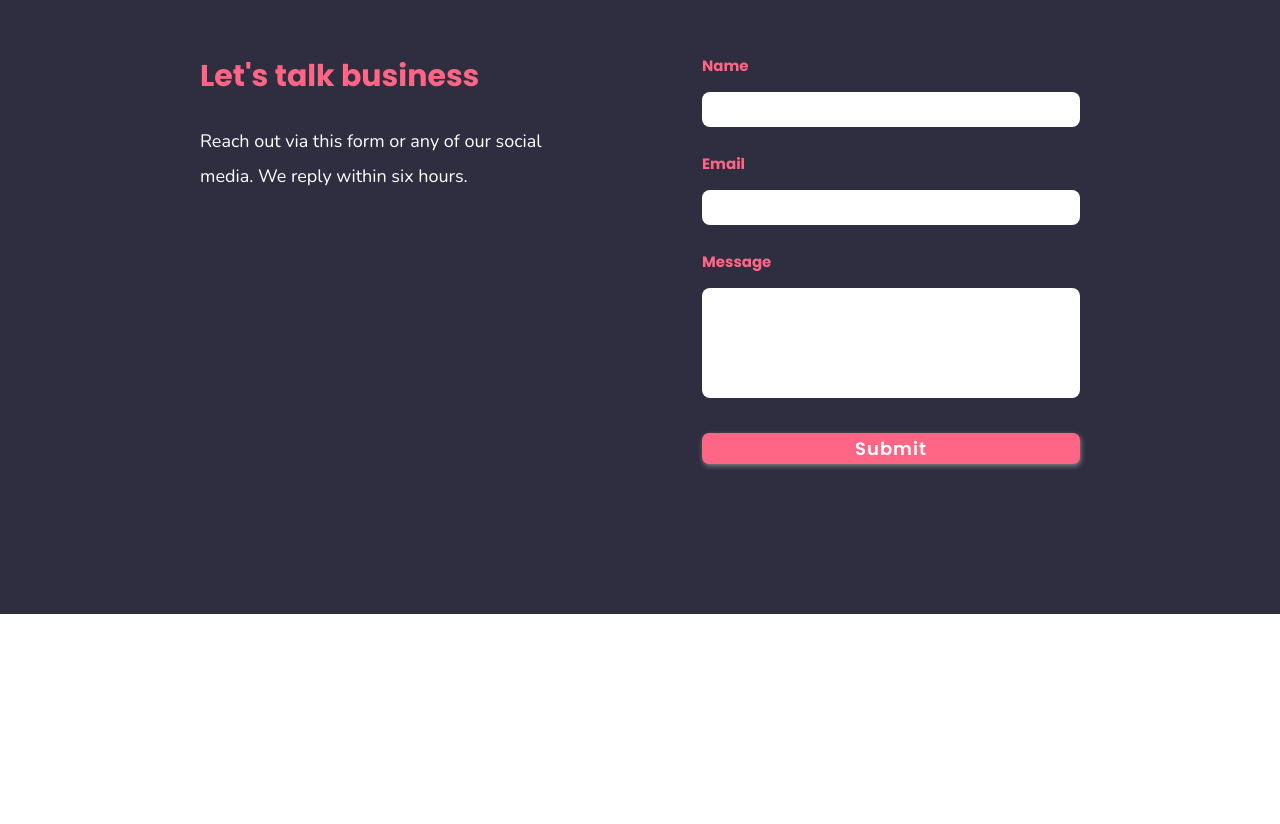
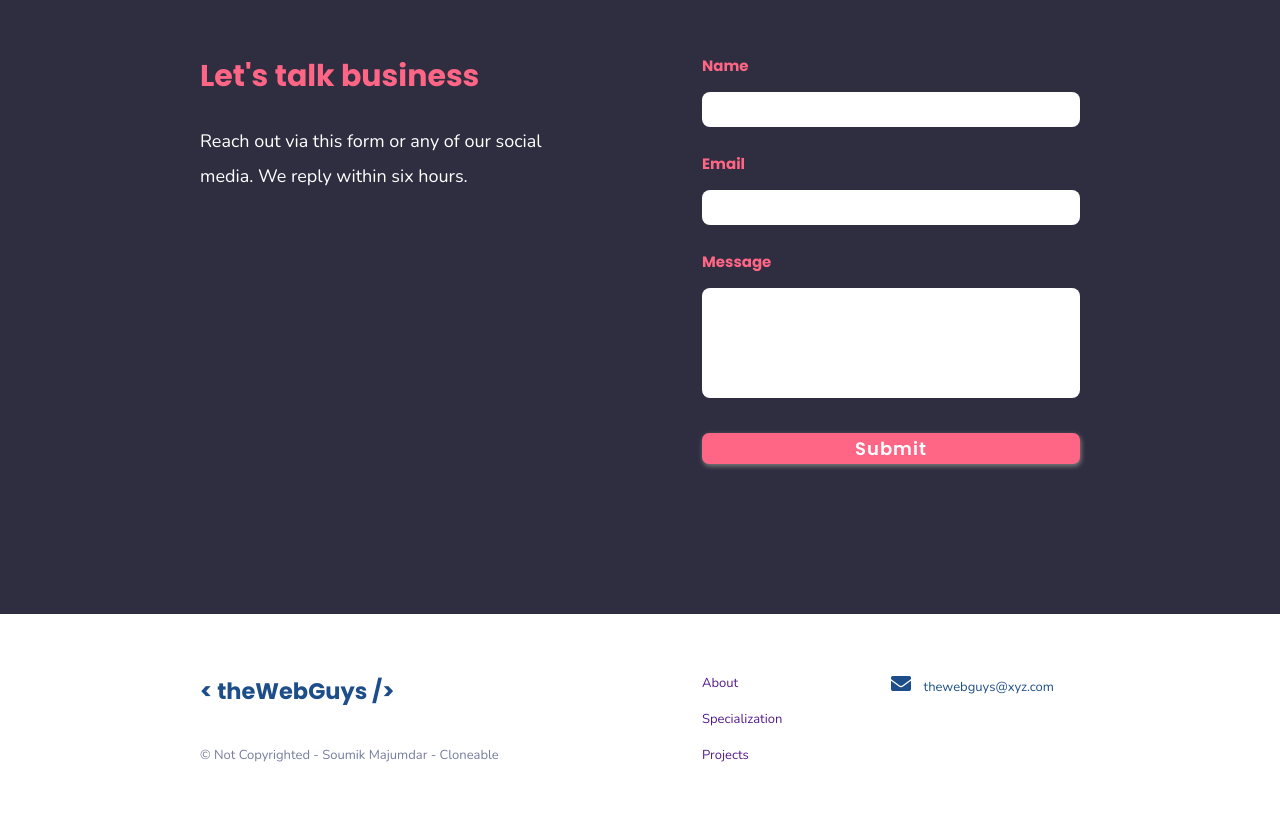
Before and after one commit to soumikmofficial/pure_HTML_CSS-website, a plain HTML site: page index.html in a window 1280 px wide. Shown: the part 2241-3065 px from the top of the page. Before the commit the page ends 2855 px from the top, so only its background shows below. Drawn offline with nearby package versions, Linux system fonts and the light colour scheme.

Commit message:
footer done

```diff
--- a/index.html
+++ b/index.html
@@ -4,6 +4,8 @@
     <meta charset="UTF-8" />
     <meta http-equiv="X-UA-Compatible" content="IE=edge" />
     <meta name="viewport" content="width=device-width, initial-scale=1.0" />
+    <!-- fontawesome -->
+    <link rel="stylesheet" href="https://cdnjs.cloudflare.com/ajax/libs/font-awesome/5.15.4/css/all.min.css">
     <!-- css below -->
     <link rel="stylesheet" href="./styles.css" />
     <title>TheWebGuys</title>
@@ -113,11 +115,40 @@ With customizations that suite you and a strong team of developers, let’s crer
         <button>Submit</button>
       </form>
     </div>
-
   </div>
-
   </div>
 </section>
 
+<!-- ...........footer section............. -->
+<footer>
+  <div class="footer-left">
+    <div class="brand">
+            <a href="#">
+              <h2><span><</span> theWebGuys <span>/></span></h3>
+            </a>
+    </div>
+    <p>© Not Copyrighted - Soumik Majumdar - Cloneable</p>
+  </div>
+  <div class="footer-right">
+    <div class="sub-div-1">
+      <a href="">
+        <li>About</li>
+      </a>
+      <a href="">
+        <li>Specialization</li>
+      </a>
+      <a href="">
+        <li>Projects</li>
+      </a>
+    </div>
+    <div class="sub-div-2">
+      <i class="fas fa-envelope"></i>
+      <p>thewebguys@xyz.com</p>
+    </div>
+  </div>
+
+
+</footer>
+
   </body>
 </html>
--- a/styles.css
+++ b/styles.css
@@ -19,6 +19,7 @@ body {
   --header-font: poppins;
   --normal-font: Nunito;
   --main-padding: 15rem 20rem;
+  background: var(--light-grey);
 }
 
 h1,
@@ -80,7 +81,7 @@ header nav .nav-left {
   /* justify-content: space-between; */
   align-items: center;
 }
-header nav .nav-left .brand {
+.brand {
   font-size: 1.5rem;
   margin-right: 10rem;
 }
@@ -341,3 +342,56 @@ header .nav-right button {
 }
 
 /* .......footer section................ */
+
+footer {
+  padding: 6rem 20rem;
+  display: flex;
+}
+
+footer .footer-left {
+  width: 40%;
+  display: flex;
+  flex-direction: column;
+  justify-content: space-between;
+}
+
+.footer-left p {
+  color: var(--deep-grey);
+  font-size: 1.3rem;
+}
+
+footer .footer-right {
+  width: 60%;
+  /* background: yellow; */
+  padding-left: 15rem;
+  display: flex;
+}
+
+footer li {
+  font-size: 1.3rem;
+  font-family: Nunito;
+}
+
+footer .sub-div-1,
+.sub-div-2 {
+  width: 50%;
+}
+
+.sub-div-1 {
+  min-height: 9rem;
+  display: flex;
+  flex-direction: column;
+  justify-content: space-between;
+}
+
+.sub-div-2 i {
+  font-size: 2rem;
+  color: var(--primary-color);
+}
+
+.sub-div-2 p {
+  color: var(--primary-color);
+  font-size: 1.3rem;
+  display: inline;
+  margin-left: 1rem;
+}
```
